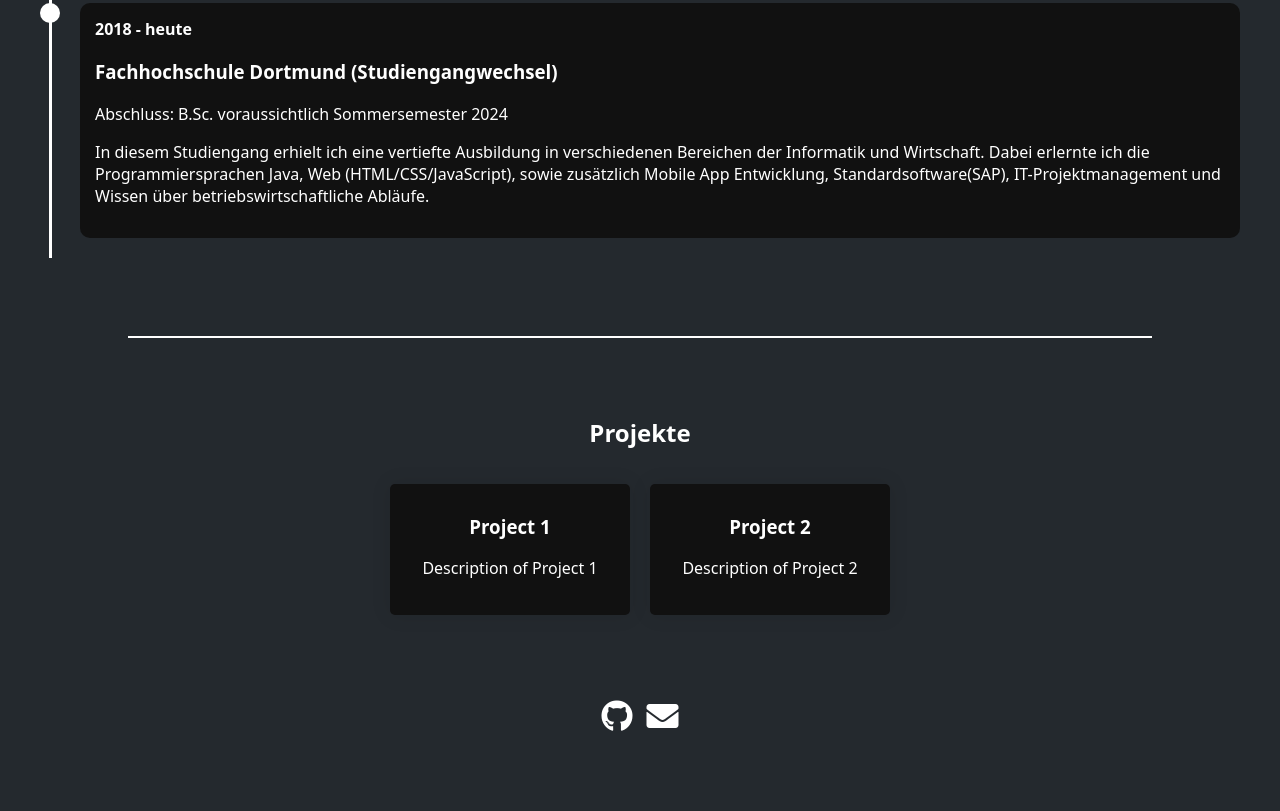
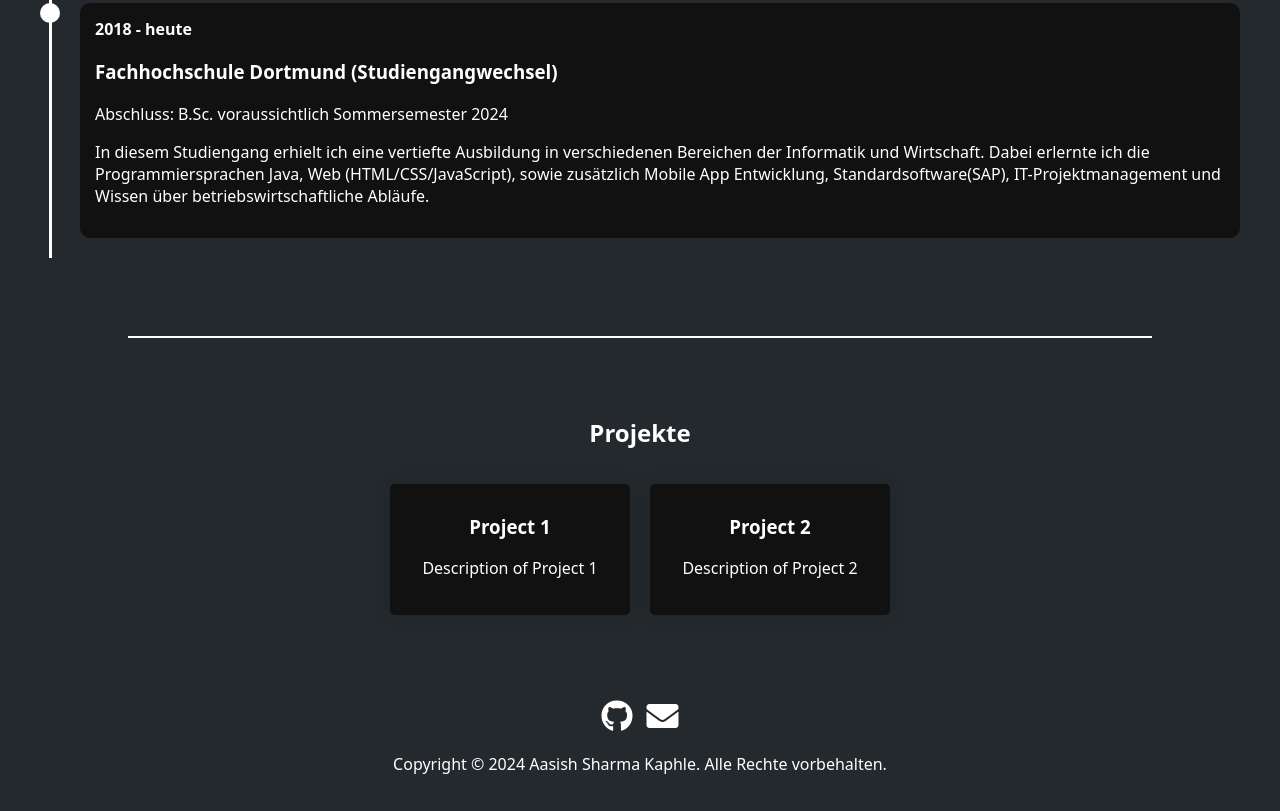
Before and after one commit to AashSK/aash-portfolio, a plain HTML site: page index.html in a window 1280 px wide. Shown: the part 2788-3599 px from the top of the page. Before the commit the page ends 3545 px from the top, so only its background shows below. Drawn offline with nearby package versions, Linux system fonts and the light colour scheme.

Commit message:
copyright

```diff
--- a/index.html
+++ b/index.html
@@ -217,6 +217,7 @@
         <a href="https://github.com/AashSK" target="_blank"><i class="fab fa-github"></i></a>
         <a href="mailto:aashis@live.de"><i class="fa fa-envelope" aria-hidden="true"></i>
         </a>
+        <p>Copyright &#169; 2024 Aasish Sharma Kaphle. Alle Rechte vorbehalten.</p>
     </footer>
 
     <script src="script.js"></script>
```
